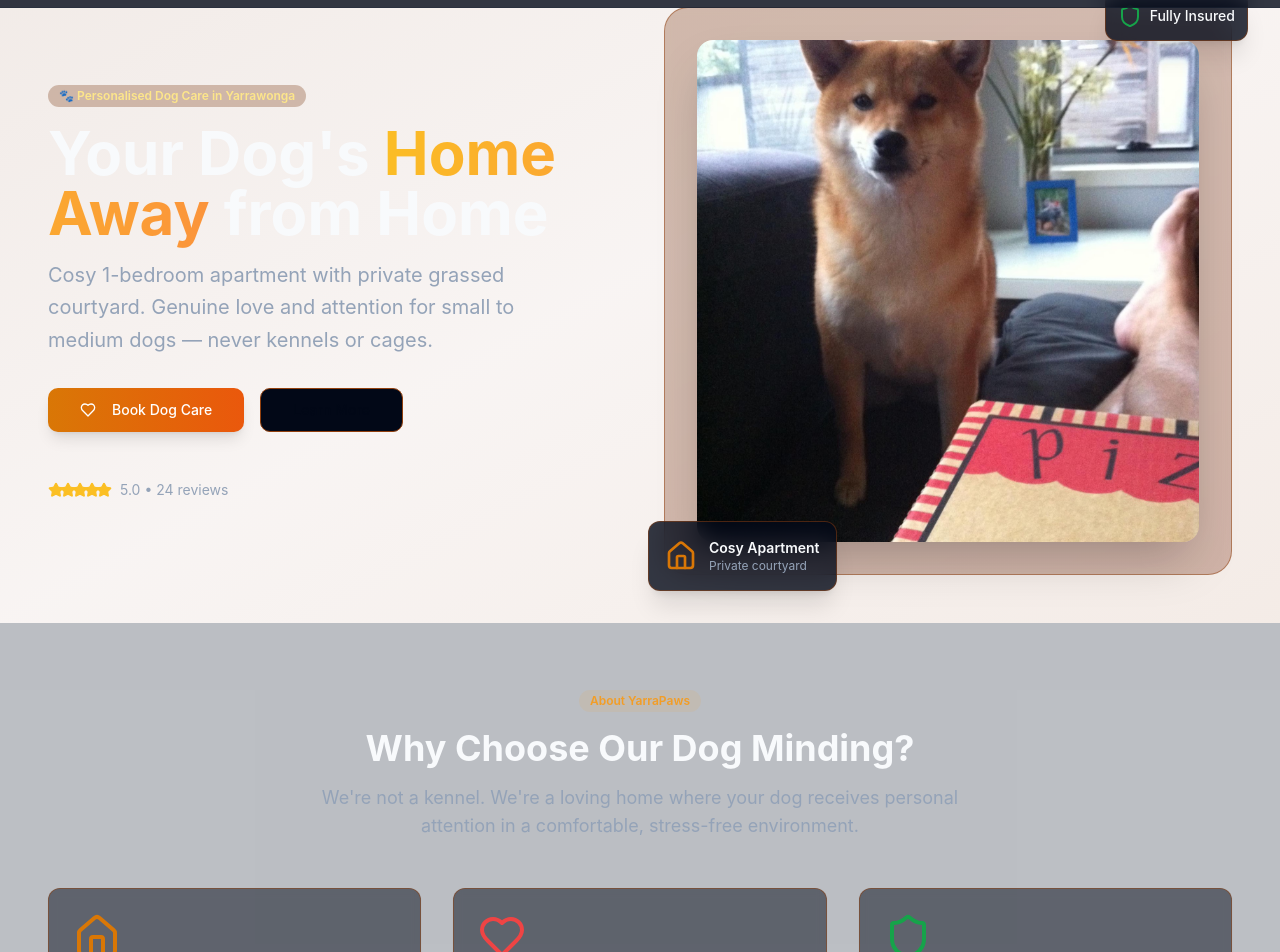
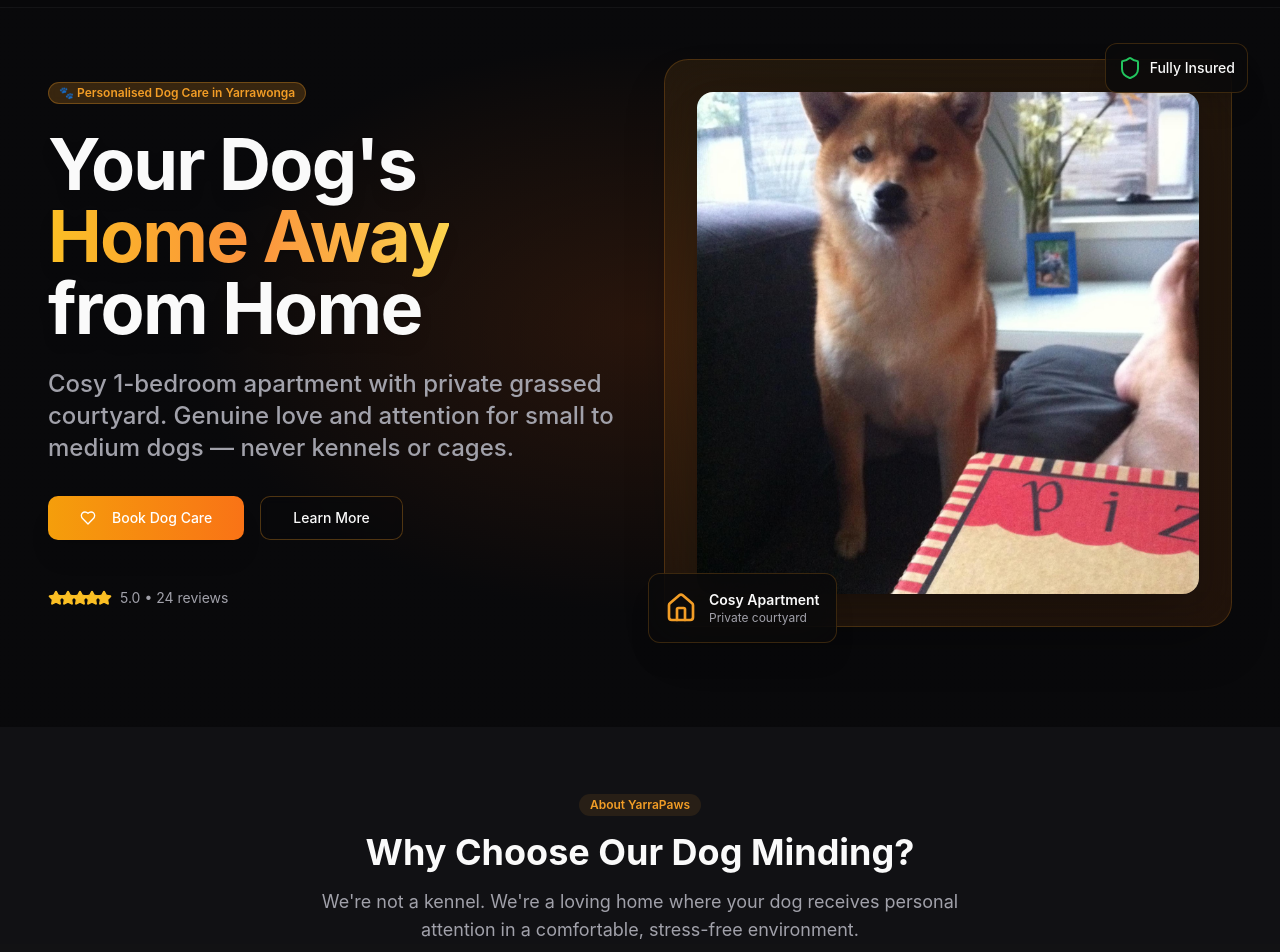
Before and after one commit to THOMARSE5150/yarrapaws-home-away-dog, a React (Vite) app: page / in a window 1280 px wide. Shown: the part 73-1025 px from the top of the page. Built offline with nearby package versions, Linux system fonts and the light colour scheme.

Commit message:
Fix: Improve UX, implement dark mode
Fix font/color issues, implement dark mode by default, and ensure a perfect user experience across all devices. Apply Tailwind, glassmorphism, and other trending styles.

```diff
--- a/src/index.css
+++ b/src/index.css
@@ -53,32 +53,32 @@ All colors MUST be HSL.
   }
 
   .dark {
-    --background: 222.2 84% 4.9%;
-    --foreground: 210 40% 98%;
+    --background: 240 10% 3.9%;
+    --foreground: 0 0% 98%;
 
-    --card: 222.2 84% 4.9%;
-    --card-foreground: 210 40% 98%;
+    --card: 240 10% 3.9%;
+    --card-foreground: 0 0% 98%;
 
-    --popover: 222.2 84% 4.9%;
-    --popover-foreground: 210 40% 98%;
+    --popover: 240 10% 3.9%;
+    --popover-foreground: 0 0% 98%;
 
     --primary: 35 89% 55%;
-    --primary-foreground: 222.2 84% 4.9%;
+    --primary-foreground: 240 10% 3.9%;
 
-    --secondary: 217.2 32.6% 17.5%;
-    --secondary-foreground: 210 40% 98%;
+    --secondary: 240 3.7% 15.9%;
+    --secondary-foreground: 0 0% 98%;
 
-    --muted: 217.2 32.6% 17.5%;
-    --muted-foreground: 215 20.2% 65.1%;
+    --muted: 240 3.7% 15.9%;
+    --muted-foreground: 240 5% 64.9%;
 
-    --accent: 217.2 32.6% 17.5%;
-    --accent-foreground: 210 40% 98%;
+    --accent: 240 3.7% 15.9%;
+    --accent-foreground: 0 0% 98%;
 
     --destructive: 0 62.8% 30.6%;
-    --destructive-foreground: 210 40% 98%;
+    --destructive-foreground: 0 0% 98%;
 
-    --border: 217.2 32.6% 17.5%;
-    --input: 217.2 32.6% 17.5%;
+    --border: 240 3.7% 15.9%;
+    --input: 240 3.7% 15.9%;
     --ring: 35 89% 55%;
 
     --sidebar-background: 240 5.9% 10%;
--- a/src/pages/Index.tsx
+++ b/src/pages/Index.tsx
@@ -7,6 +7,11 @@ import { Heart, Home, Clock, Shield, Star, Mail, Phone, Dog, CheckCircle, Moon,
 
 const Index = () => {
   const [isDarkMode, setIsDarkMode] = useState(true);
+
+  React.useEffect(() => {
+    // Set dark mode by default
+    document.documentElement.classList.add('dark');
+  }, []);
 
   const toggleDarkMode = () => {
     setIsDarkMode(!isDarkMode);
@@ -49,36 +54,39 @@ const Index = () => {
       </header>
 
       {/* Hero Section */}
-      <section className="pt-20 pb-12 px-4 relative overflow-hidden">
-        <div className="absolute inset-0 bg-gradient-to-br from-amber-50/20 via-orange-50/10 to-amber-100/20 dark:from-amber-900/10 dark:via-orange-900/5 dark:to-amber-800/10"></div>
+      <section className="pt-20 pb-12 px-4 relative overflow-hidden min-h-screen flex items-center">
+        <div className="absolute inset-0 bg-gradient-to-br from-amber-600/10 via-orange-600/5 to-amber-800/10"></div>
+        <div className="absolute inset-0 bg-[radial-gradient(ellipse_at_center,_var(--tw-gradient-stops))] from-amber-900/20 via-background to-background"></div>
 
         <div className="container mx-auto relative">
           <div className="grid lg:grid-cols-2 gap-12 items-center">
-            <div className="space-y-8">
-              <div className="space-y-4">
-                <Badge variant="secondary" className="bg-amber-100 text-amber-800 dark:bg-amber-900/30 dark:text-amber-200">
+            <div className="space-y-8 z-10 relative">
+              <div className="space-y-6">
+                <Badge variant="secondary" className="bg-primary/20 text-primary border-primary/30 backdrop-blur-sm">
                   🐾 Personalised Dog Care in Yarrawonga
                 </Badge>
 
-                <h1 className="text-4xl md:text-6xl font-bold leading-tight">
-                  <span className="text-foreground">Your Dog's</span>
-                  <span className="text-transparent bg-clip-text bg-gradient-to-r from-amber-600 to-orange-600 dark:from-amber-400 dark:to-orange-400">
-                    {" "}Home Away{" "}
+                <h1 className="text-4xl md:text-6xl lg:text-7xl font-bold leading-tight tracking-tight">
+                  <span className="text-foreground drop-shadow-lg">Your Dog's</span>
+                  <br />
+                  <span className="text-transparent bg-clip-text bg-gradient-to-r from-amber-400 via-orange-400 to-amber-300 drop-shadow-lg">
+                    Home Away
                   </span>
-                  <span className="text-foreground">from Home</span>
+                  <br />
+                  <span className="text-foreground drop-shadow-lg">from Home</span>
                 </h1>
 
-                <p className="text-xl text-muted-foreground leading-relaxed max-w-lg">
+                <p className="text-xl md:text-2xl text-muted-foreground leading-relaxed max-w-2xl font-medium">
                   Cosy 1-bedroom apartment with private grassed courtyard. Genuine love and attention for small to medium dogs — never kennels or cages.
                 </p>
               </div>
 
               <div className="flex flex-col sm:flex-row gap-4">
-                <Button size="lg" className="bg-gradient-to-r from-amber-600 to-orange-600 hover:from-amber-700 hover:to-orange-700 text-white shadow-lg hover:shadow-xl transition-all duration-300">
+                <Button size="lg" className="bg-gradient-to-r from-amber-500 to-orange-500 hover:from-amber-600 hover:to-orange-600 text-white shadow-xl hover:shadow-2xl transition-all duration-300 border-0">
                   <Heart className="w-5 h-5 mr-2" />
                   Book Dog Care
                 </Button>
-                <Button variant="outline" size="lg" className="border-amber-200 hover:bg-amber-50 dark:border-amber-800 dark:hover:bg-amber-900/20">
+                <Button variant="outline" size="lg" className="border-primary/30 bg-background/20 backdrop-blur-sm hover:bg-primary/10 text-foreground">
                   Learn More
                 </Button>
               </div>
@@ -96,7 +104,7 @@ const Index = () => {
             </div>
 
             <div className="relative">
-              <div className="aspect-square rounded-3xl bg-gradient-to-br from-amber-100 to-orange-100 dark:from-amber-900/30 dark:to-orange-900/30 p-8 backdrop-blur-sm border border-amber-200/50 dark:border-amber-800/50">
+              <div className="aspect-square rounded-3xl bg-gradient-to-br from-primary/10 to-orange-500/10 p-8 backdrop-blur-xl border border-primary/20 shadow-2xl">
                 <img
                   src="/lovable-uploads/791503c7-e420-4b36-9ea3-b1c64a828745.png"
                   alt="Happy Shiba Inu in cosy apartment setting"
@@ -105,20 +113,20 @@ const Index = () => {
               </div>
 
               {/* Floating cards */}
-              <Card className="absolute -bottom-4 -left-4 p-4 bg-background/80 backdrop-blur-md border-amber-200/50 dark:border-amber-800/50 shadow-xl">
+              <Card className="absolute -bottom-4 -left-4 p-4 bg-background/80 backdrop-blur-xl border-primary/20 shadow-xl">
                 <div className="flex items-center space-x-3">
-                  <Home className="w-8 h-8 text-amber-600" />
+                  <Home className="w-8 h-8 text-primary" />
                   <div>
-                    <p className="font-semibold text-sm">Cosy Apartment</p>
+                    <p className="font-semibold text-sm text-foreground">Cosy Apartment</p>
                     <p className="text-xs text-muted-foreground">Private courtyard</p>
                   </div>
                 </div>
               </Card>
 
-              <Card className="absolute -top-4 -right-4 p-3 bg-background/80 backdrop-blur-md border-amber-200/50 dark:border-amber-800/50 shadow-xl">
+              <Card className="absolute -top-4 -right-4 p-3 bg-background/80 backdrop-blur-xl border-primary/20 shadow-xl">
                 <div className="flex items-center space-x-2">
-                  <Shield className="w-6 h-6 text-green-600" />
-                  <span className="text-sm font-medium">Fully Insured</span>
+                  <Shield className="w-6 h-6 text-green-500" />
+                  <span className="text-sm font-medium text-foreground">Fully Insured</span>
                 </div>
               </Card>
             </div>
@@ -138,25 +146,25 @@ const Index = () => {
           </div>
 
           <div className="grid md:grid-cols-3 gap-8">
-            <Card className="p-6 hover:shadow-lg transition-shadow bg-background/50 backdrop-blur-sm border-amber-200/50 dark:border-amber-800/50">
-              <Home className="w-12 h-12 text-amber-600 mb-4" />
-              <h3 className="text-xl font-semibold mb-3">Cosy Home Environment</h3>
+            <Card className="p-6 hover:shadow-2xl transition-all duration-300 hover:-translate-y-2 bg-background/60 backdrop-blur-xl border-primary/20">
+              <Home className="w-12 h-12 text-primary mb-4" />
+              <h3 className="text-xl font-semibold mb-3 text-foreground">Cosy Home Environment</h3>
               <p className="text-muted-foreground">
                 Your dog stays in a comfortable 1-bedroom ground floor apartment with a private grassed courtyard — never kennels or cages.
               </p>
             </Card>
 
-            <Card className="p-6 hover:shadow-lg transition-shadow bg-background/50 backdrop-blur-sm border-amber-200/50 dark:border-amber-800/50">
+            <Card className="p-6 hover:shadow-2xl transition-all duration-300 hover:-translate-y-2 bg-background/60 backdrop-blur-xl border-primary/20">
               <Heart className="w-12 h-12 text-red-500 mb-4" />
-              <h3 className="text-xl font-semibold mb-3">Personal Attention</h3>
+              <h3 className="text-xl font-semibold mb-3 text-foreground">Personal Attention</h3>
               <p className="text-muted-foreground">
                 One-on-one care with genuine love and attention. Your dog won't be just another number in a crowded facility.
               </p>
             </Card>
 
-            <Card className="p-6 hover:shadow-lg transition-shadow bg-background/50 backdrop-blur-sm border-amber-200/50 dark:border-amber-800/50">
-              <Shield className="w-12 h-12 text-green-600 mb-4" />
-              <h3 className="text-xl font-semibold mb-3">Peace of Mind</h3>
+            <Card className="p-6 hover:shadow-2xl transition-all duration-300 hover:-translate-y-2 bg-background/60 backdrop-blur-xl border-primary/20">
+              <Shield className="w-12 h-12 text-green-500 mb-4" />
+              <h3 className="text-xl font-semibold mb-3 text-foreground">Peace of Mind</h3>
               <p className="text-muted-foreground">
                 Fully insured, experienced care. Perfect for dogs that get anxious in loud, crowded environments.
               </p>
```
